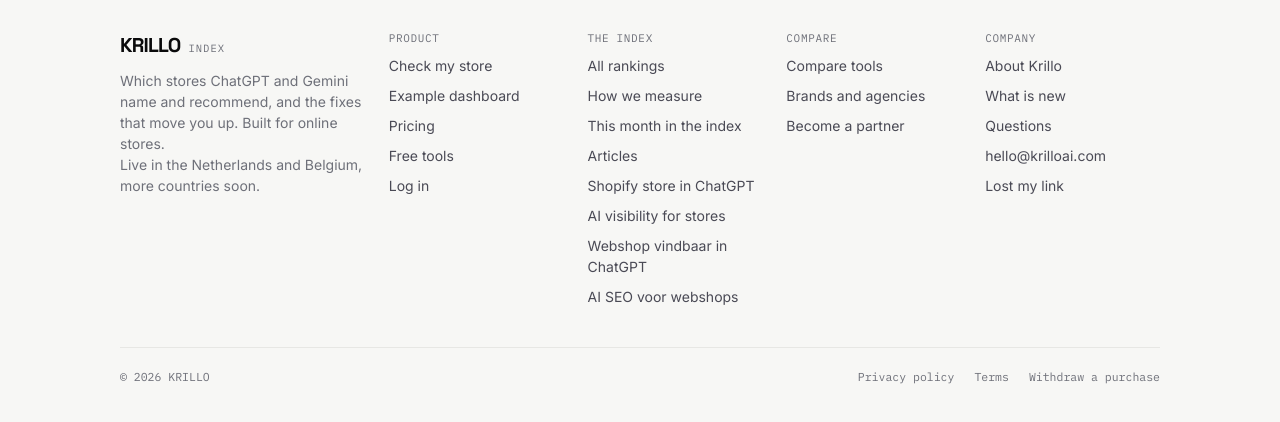
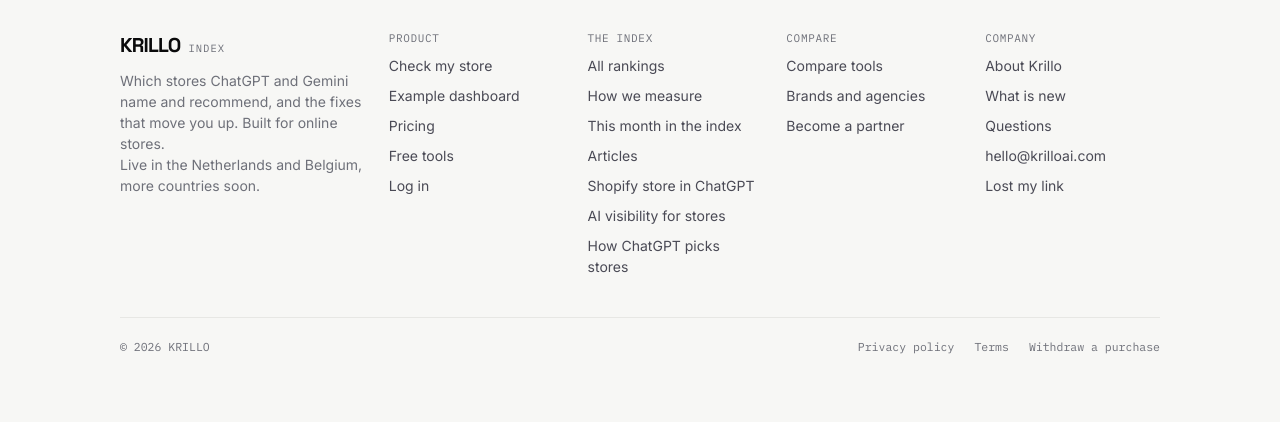
Before and after one commit to ninonorden/Krillo-app, a Flask app: page /brands in a window 1280 px wide. Shown: the part 2199-2621 px from the top of the page. After the commit the page ends 2553 px from the top, so only its background shows below. Run offline with Flask 3, Linux system fonts and the light colour scheme; some libraries are stand-ins or nearby versions.

Commit message:
Add files via upload

```diff
--- a/templates/_voet.html
+++ b/templates/_voet.html
@@ -13,7 +13,7 @@
         <a href="/index">All rankings</a><a href="/how-we-measure">How we measure</a>
         <a href="/news/nl">This month in the index</a><a href="/articles">Articles</a>
         {# 14 okt (stap 379): de Nederlandse pagina's, ook als interne link voor Google. #}
-        <a href="/guides/shopify-store-in-chatgpt">Shopify store in ChatGPT</a><a href="/guides/ai-visibility-for-online-stores">AI visibility for stores</a><a href="/nl/webshop-vindbaar-in-chatgpt" lang="nl">Webshop vindbaar in ChatGPT</a><a href="/nl/ai-seo-voor-webshops" lang="nl">AI SEO voor webshops</a></div>
+        <a href="/guides/shopify-store-in-chatgpt">Shopify store in ChatGPT</a><a href="/guides/ai-visibility-for-online-stores">AI visibility for stores</a><a href="/guides/how-chatgpt-picks-stores">How ChatGPT picks stores</a></div>
       <div class="k-kol"><span>COMPARE</span>
         <a href="/compare">Compare tools</a><a href="/agencies">Brands and agencies</a>
         <a href="/partners">Become a partner</a>{% if shopify_app_store_url is defined and shopify_app_store_url() %}<a href="{{ shopify_app_store_url() }}" target="_blank" rel="noopener">Shopify app</a>{% endif %}</div>
```
